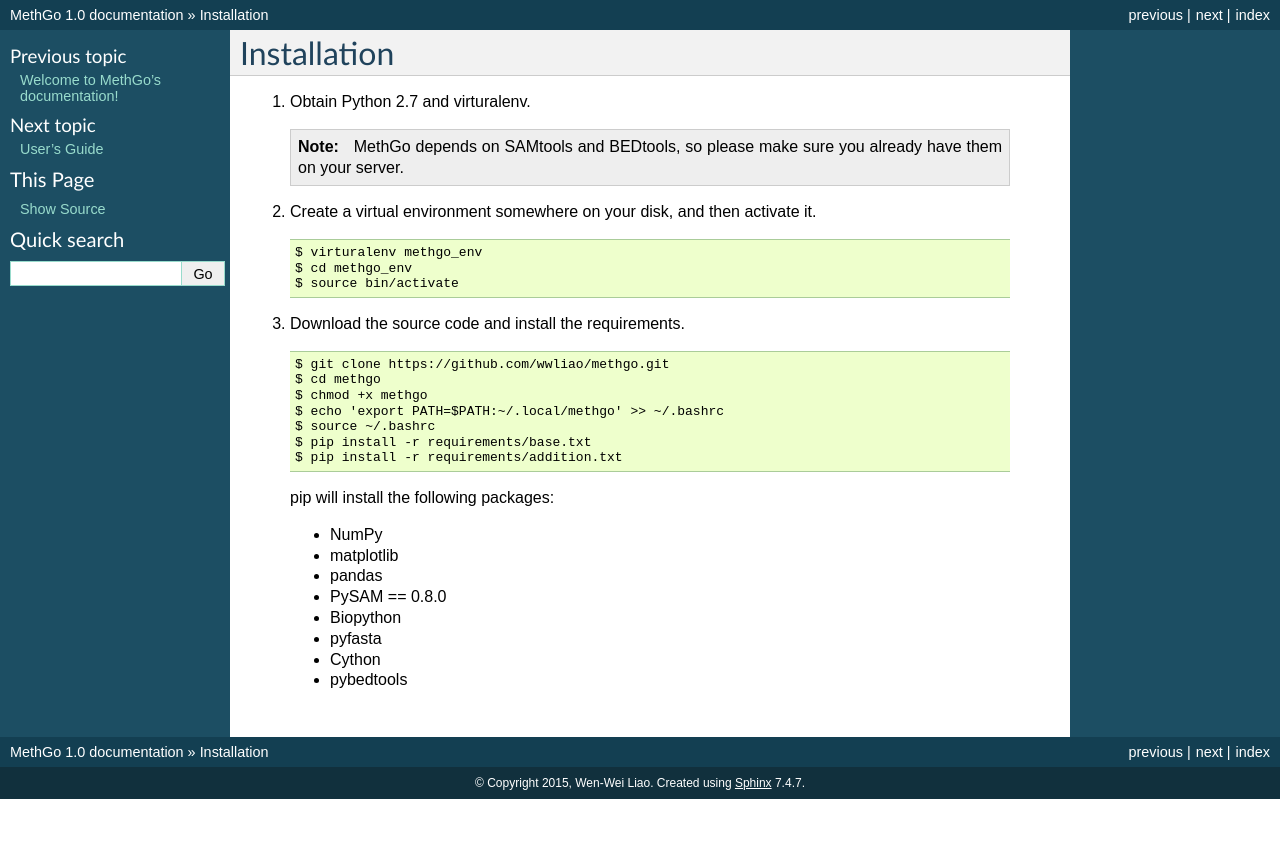
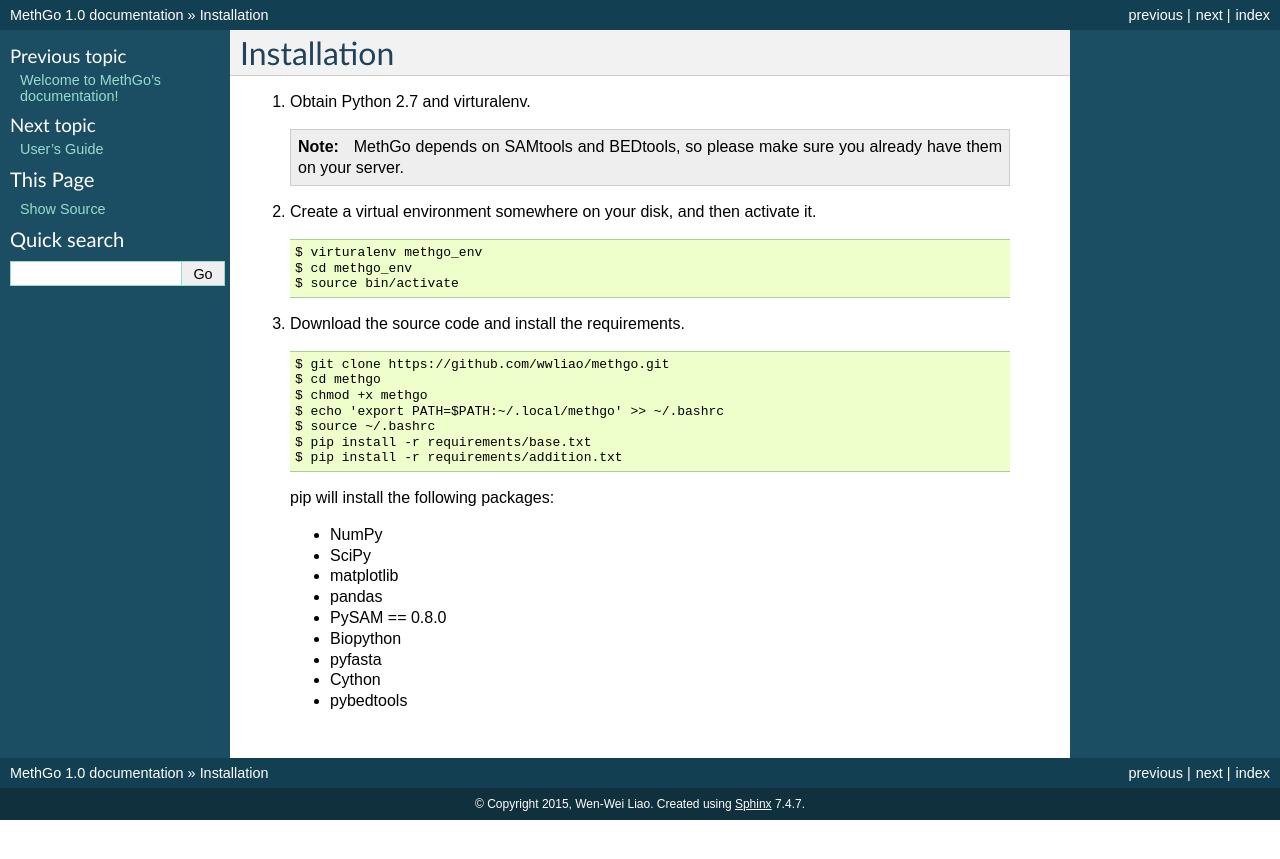
Before and after one commit to paoyangchen-laboratory/methgo, a Sphinx documentation site: the page built from docs/install.rst, in a window 1280 px wide. Shown: the top 859 px of the page. Built offline with Sphinx 7.4.7, drawn with Linux system fonts in a browser that asks for light colours.

Commit message:
Update docs

```diff
--- a/docs/install.rst
+++ b/docs/install.rst
@@ -32,6 +32,7 @@
   pip will install the following packages:
 
   * NumPy
+  * SciPy
   * matplotlib
   * pandas
   * PySAM == 0.8.0
```
Also changed, not shown: docs/index.rst (+5 -5 lines).
